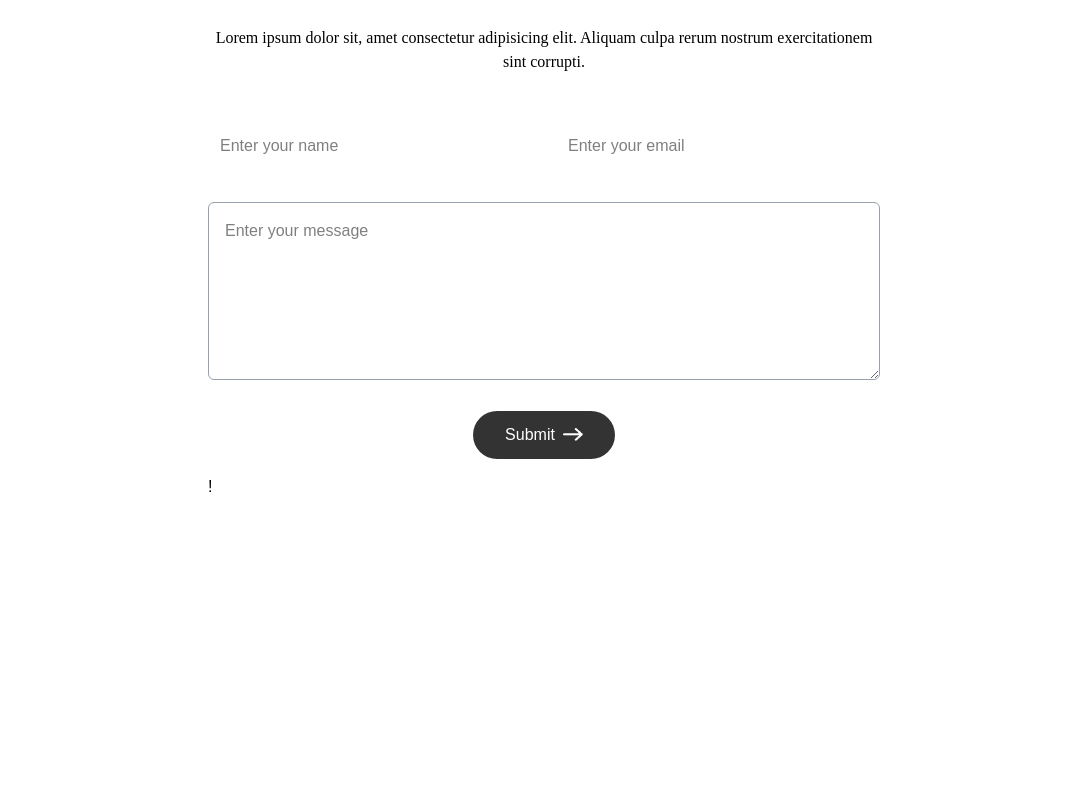
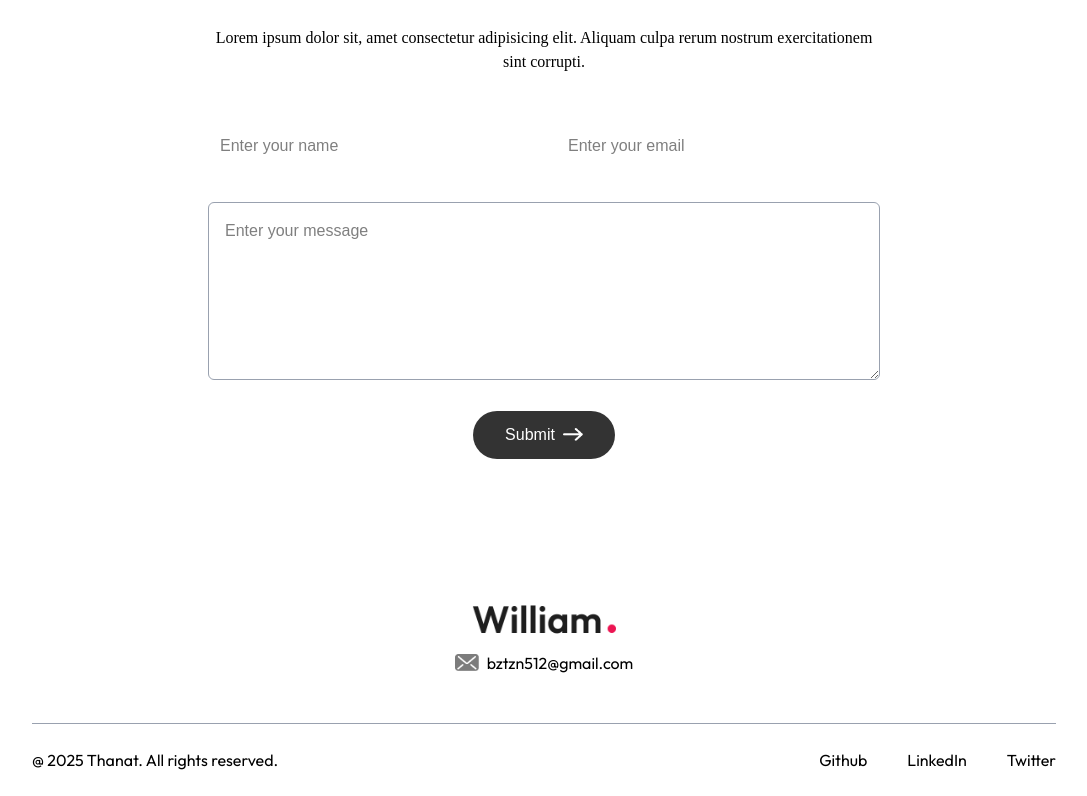
Before and after one commit to thanatP-Bz/portflio, a Next.js app: page / in a window 1280 px wide. Shown: the part 2817-3613 px from the top of the page, without its empty margins (96-1183 px from the left). Before the commit the page ends 3356 px from the top, so only its background shows below. Built offline with nearby package versions, Linux system fonts and the light colour scheme; a web font is replaced by a local one.

Commit message:
addedFooter

```diff
--- a/app/components/Contact.jsx
+++ b/app/components/Contact.jsx
@@ -76,7 +76,7 @@
             className="w-5 cursor-pointer"
           />
         </button>
-        <p className="mt-4">{result}!</p>
+        <p className="mt-4">{result}</p>
       </form>
     </div>
   );
--- a/app/components/Footer.jsx
+++ b/app/components/Footer.jsx
@@ -0,0 +1,35 @@
+import React from "react";
+import Image from "next/image";
+import { assets } from "@/assets/assets";
+
+const Footer = () => {
+  return (
+    <div className="mt-20 font-Outfit">
+      <div className="text-center">
+        <Image src={assets.logo} alt="" className="w-36 mx-auto mb-2" />
+
+        <div className="w-max flex items-center gap-2 mx-auto">
+          <Image src={assets.mail_icon} alt="" className="w-6" />
+          bztzn512@gmail.com
+        </div>
+      </div>
+
+      <div className="text-center sm:flex items-center justify-between border-t  border-gray-400 mx-[10%] mt-12 py-6">
+        <p>@ 2025 Thanat. All rights reserved.</p>
+        <ul className="flex items-center gap-10 justify-center mt-4 sm:mt-0">
+          <li>
+            <a href="">Github</a>
+          </li>
+          <li>
+            <a href="">LinkedIn</a>
+          </li>
+          <li>
+            <a href="">Twitter</a>
+          </li>
+        </ul>
+      </div>
+    </div>
+  );
+};
+
+export default Footer;
--- a/app/page.js
+++ b/app/page.js
@@ -5,6 +5,8 @@
 import Services from "./components/Services";
 import Work from "./components/Work";
 import Contact from "./components/Contact";
+import Footer from "./components/Footer";
+
 export default function Home() {
   return (
     <>
@@ -14,6 +16,7 @@
       <Services />
       <Work />
       <Contact />
+      <Footer />
     </>
   );
 }
```
